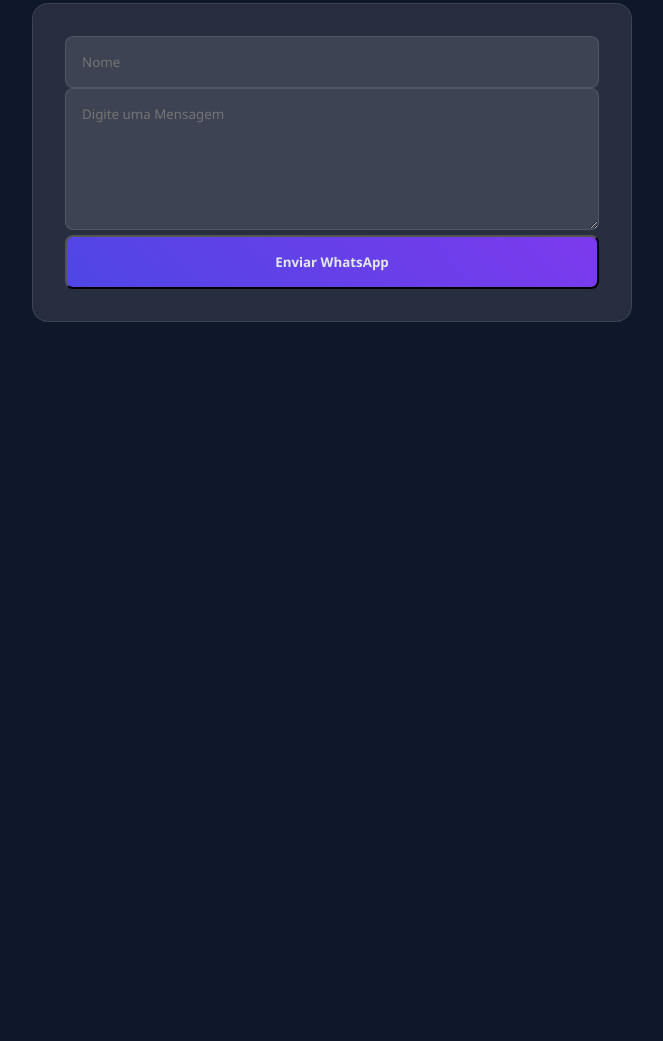
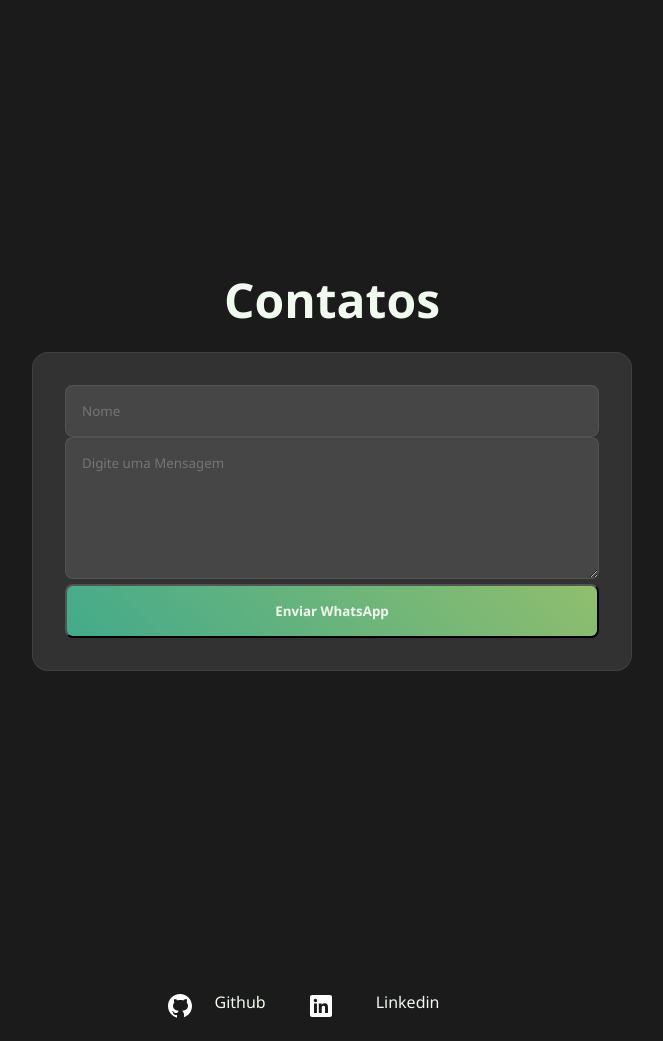
Before and after one commit to isabellasz09/Portfolio, a plain HTML site: page Portfolio.html in a window 1280 px wide. Shown: the part 1429-2470 px from the top of the page, without its empty margins (308-971 px from the left). Before the commit the page ends 1847 px from the top, so only its background shows below. Drawn offline with Linux system fonts and the light colour scheme.

Commit message:
Correções finais

```diff
--- a/Portfolio.html
+++ b/Portfolio.html
@@ -30,7 +30,7 @@
 
         <img src="./img/Isabella Souza.jpeg" alt="Foto de Isabella Souza" class="foto-perfil">
         <h1>Isabella Souza</h1>
-        <p class="subtitulo">Desenvolvimento e aprendendo</p>
+        <p class="subtitulo">Desenvolvendo e Aprendendo</p>
 
     </main>
 
@@ -79,6 +79,12 @@
             window.open(url, '_black')
         }
     </script>
+        <div class="img">
+            <img src="./img/github.svg">
+            <a href="https://github.com/isabellasz09" target="_blank" rel="noopener noopener">Github<a>
+            <img src="./img/linkedin.svg">
+            <a href="https://www.linkedin.com/in/isabella-carolina-souza-182789364/"target="_blank" rel="noopener noopener">Linkedin<a>
+        </div>
 
 </body>
 
--- a/main.css
+++ b/main.css
@@ -10,14 +10,13 @@ html{
 }
 
 :root{
-    --primaria: #4f46e5;
-    --secundaria: #7c3aed;
-    --escuro: #0f172a;
-    --maisEscuro: #0a0f1c;
-    --claro: #e2e8f0;
-    --vidro: rgba(255,255,255,0.1);
+    --primaria: #43aa8b;       /* Verde esmeralda */
+    --secundaria: #90be6d;     /* Verde oliva claro */
+    --escuro: #1b1b1b;         /* Cinza muito escuro */
+    --maisEscuro: #121212;     /* Preto */
+    --claro: #f1faee;          /* Branco sujo */
+    --vidro: rgba(255, 255, 255, 0.07);
 }
-
 body{
     background-color: var(--escuro);
     color: var(--claro);
@@ -25,7 +24,7 @@ body{
 
 .navegacao{
     position: fixed;
-    background: rgba(15,23,42,0.8);
+    background: rgba(255, 255, 255, 0.01);
     width: 100%;
     z-index: 100;
     padding: 1.5rem;
@@ -92,7 +91,12 @@ h1{
 }
 
 .sobre{
+    min-height: 100vh;
     padding: 6rem 2rem;
+    display: flex;
+    justify-content: center;
+    align-items: center;
+    flex-direction: column;
 }
 .sobre-titulo{
     font-size: 3rem;
@@ -116,7 +120,11 @@ h1{
 }
 
 .contato{
+    min-height: 100vh;
     padding: 6rem 2rem;
+    justify-content: center;
+    align-items: center;
+    flex-direction: column;
 }
 .contato-titulo{
     font-size: 3rem;
@@ -146,7 +154,7 @@ h1{
 }
 .campo-form:focus{
     border-color: var(--secundaria);
-    box-shadow: 0 0 0 10px rgba(79,70,229,0.3);
+    box-shadow: 0 0 0 5px rgba(143, 236, 143, 0.1);
 }
 .grupo-forms{
    margin-bottom: 1.5rem;
@@ -165,3 +173,21 @@ h1{
     transform: translateY(-4px);
 
 }
+.footer{
+    display: flex;
+    justify-content: center;
+}
+img{
+    display: flex;
+    justify-content: center;
+}
+
+.img a{
+    margin: 20px;
+    color: var(--claro);
+    text-decoration: none;
+}
+.img{
+    display: flex;
+    justify-content: center;
+}
```
Also changed, not shown: img/github.png (deleted), img/github.svg (added), img/linkedin.png (deleted), img/linkedin.svg (added), teste/SobreMim.html (renamed from sobremim/SobreMim.html), teste/styles.css (renamed from sobremim/styles.css).
